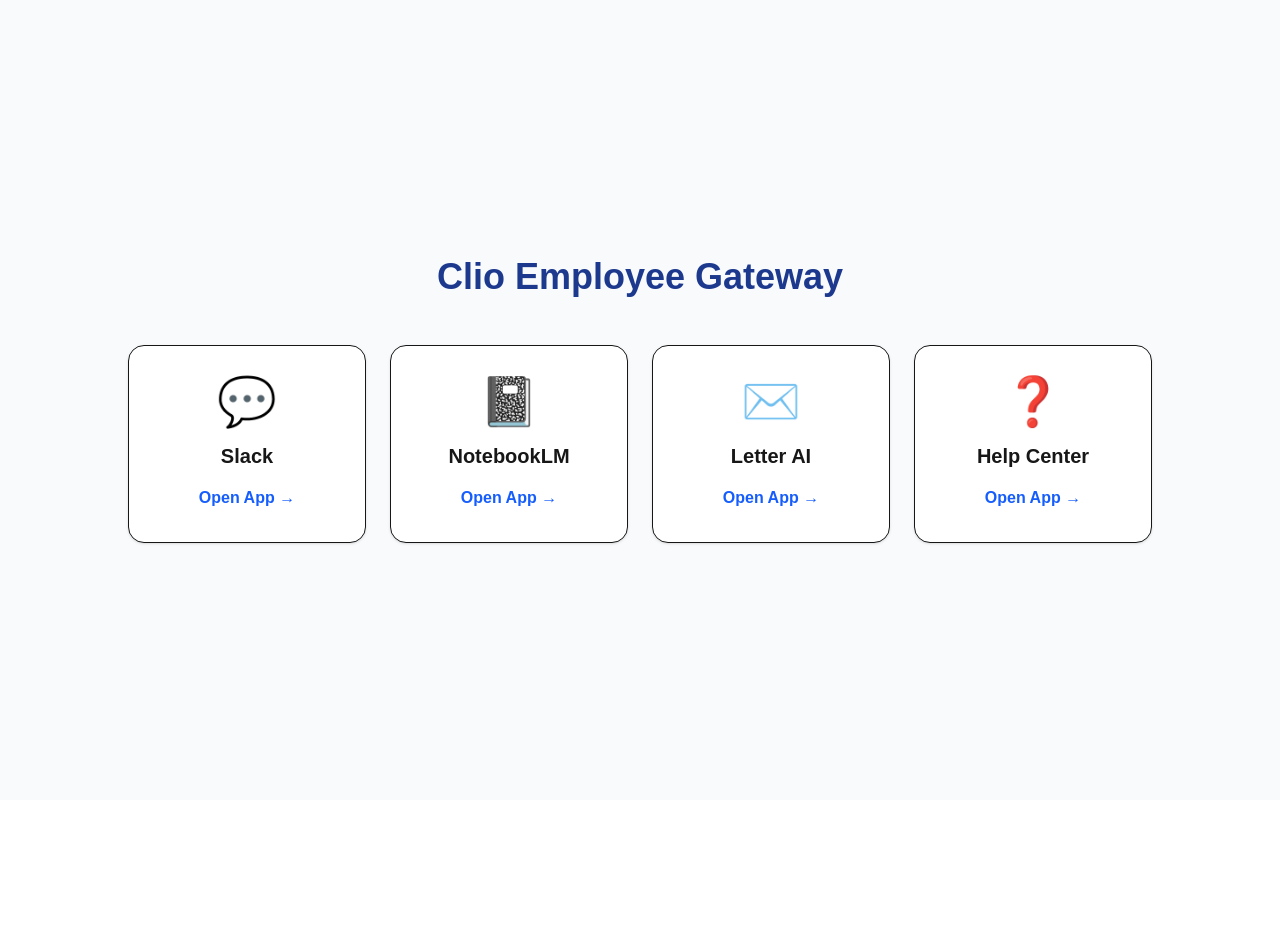
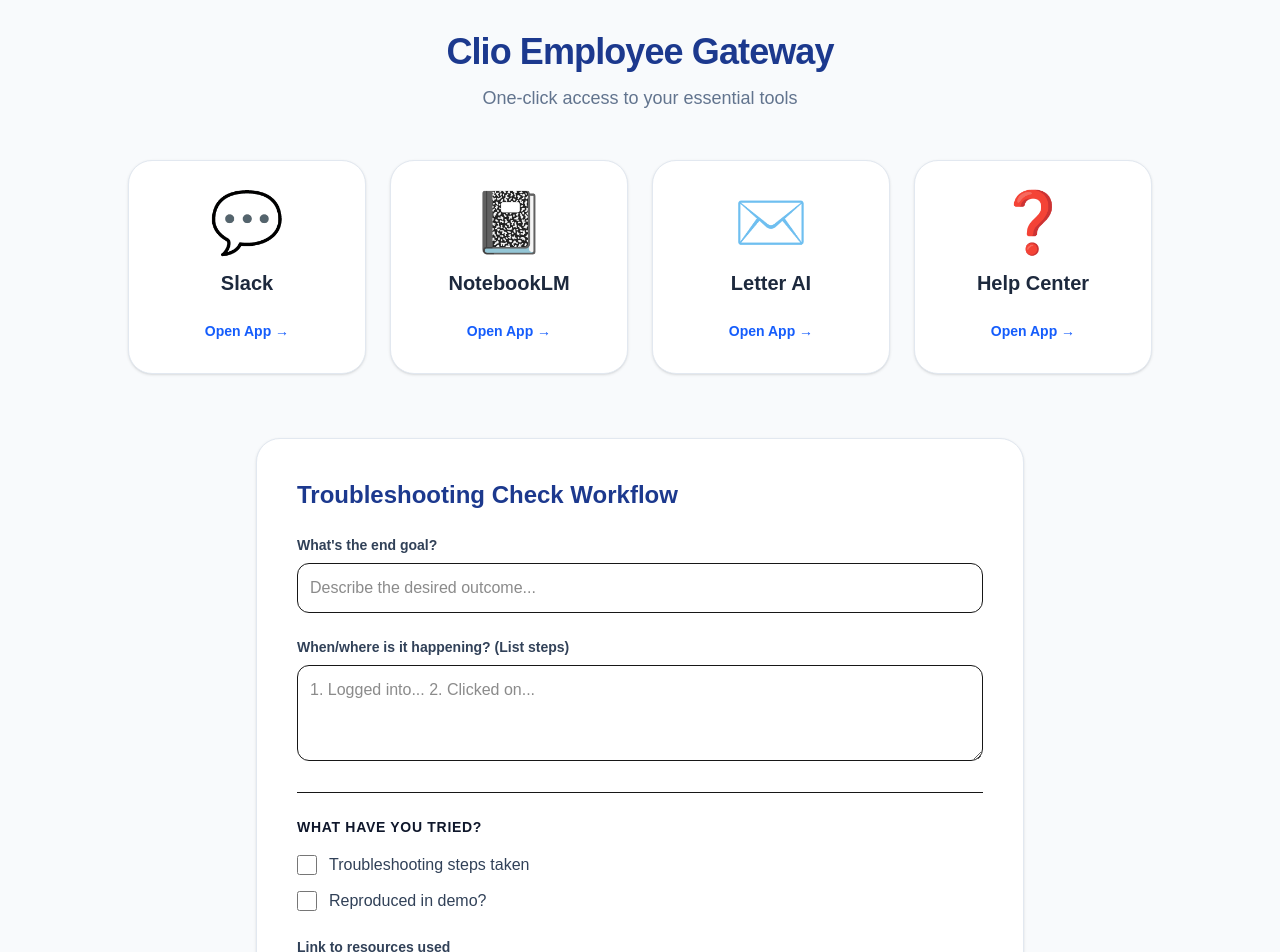
Before and after one commit to kajalbenharijan-TE/Clio-AI-Support-Portal, a Next.js app: page / in a window 1280 px wide. Shown: the top 952 px of the page. Before the commit the page ends 800 px from the top, so only its background shows below. Built offline with nearby package versions, Linux system fonts and the light colour scheme.

Commit message:
added troubleshooting workflow form

```diff
--- a/app/page.tsx
+++ b/app/page.tsx
@@ -1,44 +1,94 @@
+"use client";
+import { useState } from 'react';
+
 export default function ClioPortal() {
+  const [formData, setFormData] = useState({
+    endGoal: '',
+    steps: '',
+    stepsTaken: false,
+    reproducedInDemo: false,
+    resourcesUsed: '',
+    stuckPoint: ''
+  });
+
   const apps = [
-    {
-      name: "Slack",
-      url: "https://clio.slack.com/sso/login",
-      icon: "💬",
-      description: "Company communications."
-    },
-    {
-      name: "NotebookLM",
-      url: "https://notebooklm.google.com/",
-      icon: "📓",
-      description: "AI research tool."
-    },
-    {
-      name: "Letter AI",
-      url: "https://app.letter.ai/sso/clio",
-      icon: "✉️",
-      description: "Sales content generation."
-    },
-    {
-      name: "Help Center",
-      url: "https://help.clio.com",
-      icon: "❓",
-      description: "Official Clio support."
-    }
+    { name: "Slack", url: "https://clio.slack.com/sso/login", icon: "💬" },
+    { name: "NotebookLM", url: "https://notebooklm.google.com/", icon: "📓" },
+    { name: "Letter AI", url: "https://app.letter.ai/sso/clio", icon: "✉️" },
+    { name: "Help Center", url: "https://help.clio.com", icon: "❓" }
   ];
 
   return (
-    <main className="min-h-screen bg-slate-50 p-8 flex items-center justify-center">
-      <div className="max-w-5xl w-full text-center">
-        <h1 className="text-4xl font-bold text-blue-900 mb-12">Clio Employee Gateway</h1>
-        <div className="grid grid-cols-1 sm:grid-cols-2 lg:grid-cols-4 gap-6">
+    <main className="min-h-screen bg-slate-50 p-8 flex flex-col items-center">
+      <div className="max-w-5xl w-full">
+        <header className="mb-12 text-center">
+          <h1 className="text-4xl font-extrabold text-blue-900 tracking-tight">Clio Employee Gateway</h1>
+          <p className="text-slate-500 mt-3 text-lg">One-click access to your essential tools</p>
+        </header>
+
+        {/* App Grid */}
+        <div className="grid grid-cols-1 sm:grid-cols-2 lg:grid-cols-4 gap-6 mb-16">
           {apps.map((app) => (
-            <a key={app.name} href={app.url} target="_blank" rel="noopener noreferrer" className="p-8 bg-white rounded-2xl shadow border hover:border-blue-500 transition-all">
-              <div className="text-5xl mb-4">{app.icon}</div>
-              <h2 className="text-xl font-bold">{app.name}</h2>
-              <div className="mt-4 text-blue-600 font-semibold">Open App →</div>
+            <a
+              key={app.name}
+              href={app.url}
+              target="_blank"
+              rel="noopener noreferrer"
+              className="group p-8 bg-white rounded-3xl shadow-sm border border-slate-200 hover:border-blue-500 hover:shadow-xl transition-all duration-300 text-center flex flex-col items-center justify-center"
+            >
+              <div className="text-6xl mb-4 group-hover:scale-110 transition-transform duration-300">
+                {app.icon}
+              </div>
+              <h2 className="text-xl font-bold text-slate-800">{app.name}</h2>
+              <div className="mt-6 text-blue-600 font-semibold text-sm">Open App →</div>
             </a>
           ))}
         </div>
+
+        {/* Troubleshooting Workflow Form */}
+        <section className="bg-white p-10 rounded-3xl shadow-sm border border-slate-200 max-w-3xl mx-auto">
+          <h2 className="text-2xl font-bold text-blue-900 mb-6">Troubleshooting Check Workflow</h2>
+
+          <div className="space-y-6">
+            <div>
+              <label className="block text-sm font-semibold text-slate-700 mb-2">What's the end goal?</label>
+              <input type="text" className="w-full p-3 border rounded-xl focus:ring-2 focus:ring-blue-500 outline-none" placeholder="Describe the desired outcome..." />
+            </div>
+
+            <div>
+              <label className="block text-sm font-semibold text-slate-700 mb-2">When/where is it happening? (List steps)</label>
+              <textarea className="w-full p-3 border rounded-xl h-24 focus:ring-2 focus:ring-blue-500 outline-none" placeholder="1. Logged into... 2. Clicked on..."></textarea>
+            </div>
+
+            <div className="border-t pt-6">
+              <h3 className="text-sm font-bold text-slate-900 mb-4 uppercase tracking-wider">What have you tried?</h3>
+              <div className="space-y-3">
+                <label className="flex items-center space-x-3 cursor-pointer">
+                  <input type="checkbox" className="w-5 h-5 text-blue-600 rounded" />
+                  <span className="text-slate-700">Troubleshooting steps taken</span>
+                </label>
+                <label className="flex items-center space-x-3 cursor-pointer">
+                  <input type="checkbox" className="w-5 h-5 text-blue-600 rounded" />
+                  <span className="text-slate-700">Reproduced in demo?</span>
+                </label>
+              </div>
+            </div>
+
+            <div>
+              <label className="block text-sm font-semibold text-slate-700 mb-2">Link to resources used</label>
+              <input type="url" className="w-full p-3 border rounded-xl focus:ring-2 focus:ring-blue-500 outline-none" placeholder="https://..." />
+            </div>
+
+            <div>
+              <label className="block text-sm font-semibold text-slate-700 mb-2">What do you need/where are you stuck?</label>
+              <textarea className="w-full p-3 border rounded-xl h-24 focus:ring-2 focus:ring-blue-500 outline-none" placeholder="Explain the blocker..."></textarea>
+            </div>
+
+            <button className="w-full bg-blue-600 text-white font-bold py-4 rounded-xl hover:bg-blue-700 transition-colors shadow-lg shadow-blue-200">
+              Submit Technical Escalation
+            </button>
+          </div>
+        </section>
       </div>
     </main>
   );
```
